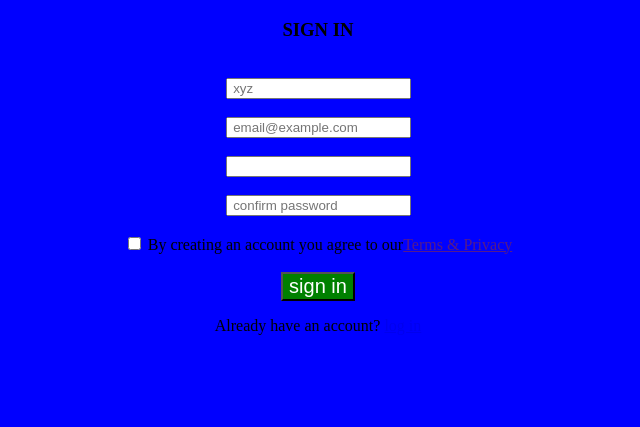
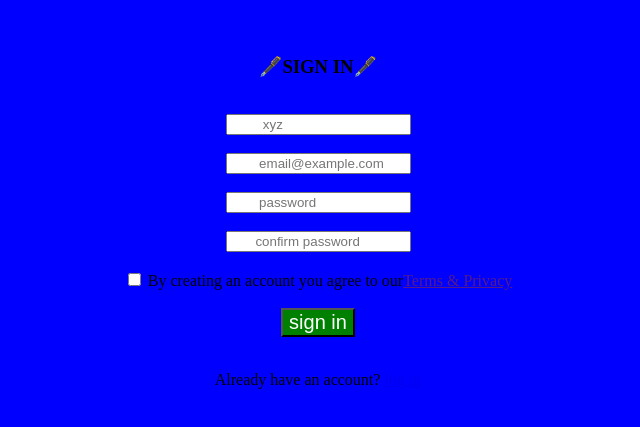
Before and after one commit to M-anisha-coder/project1-1, a plain HTML site: page index.html in a window 1280 px wide. Shown: the part 61-488 px from the top of the page, without its empty margins (322-962 px from the left). Drawn offline with Linux system fonts and the light colour scheme.

Commit message:
Update index.html

```diff
--- a/index.html
+++ b/index.html
@@ -2,28 +2,27 @@
 <html>
     <head>
        <link rel="stylesheet" href="style.css">
+       <meta name="viewport" content="width=device-width, initial-scale=1.0">
        <title>Page Title</title>
      </head>
      <body>
+
        <div class= "ex1">
         <h1 align="center">REGISTER</h1></div>
-       <h3  align="center" >SIGN IN</h3>
+        <h3  align="center" >🖋️SIGN IN🖋️</h3>
       <div class="ex3">
-
-    <form action=""method="post">
+     <form action=""  method="post"></br>
+        <input type="text" name="username" placeholder="         xyz" required /><br /></br>
+        <input type="text" name="email" placeholder="        email@example.com" required/><br /></br>
+        <input type="password" name="password"   placeholder="        password" required/><br />
+          <br />
+        <input type="password"name="password" placeholder="       confirm password"required/><br />
           </br>
-    <input type="text" name="username" placeholder=" xyz" required /><br /></br>
-    <input type="text" name="email" placeholder=" email@example.com" required/><br /></br>
-    <input type="password" name="password+placeholder=" password" required/><br />
+        <input type="checkbox" name="condition" value="1" required  />
+         By creating an account you agree to our<a href="">Terms & Privacy </a><br />
            <br />
-    <input type="password"name="password"
-    placeholder=" confirm password"required/><br />
-    </br>
-   <input type="checkbox" name="condition"value="1" required />
- By creating an account you agree to our<a href="">Terms & Privacy </a><br />
- <br/>
         <button style="background-color:green; color:white; font-size:20px; align:center;" onclick="my_func()">sign in </button></div>
-       <p align="center">Already have an account? <a href=" ">log in</a></p>
+  <p align="center">Already have an account? <a href= " ">log in</a></p>
 </form>
      </body>
 </html>
```
Lines whose indentation alone changed are shown as unchanged.
